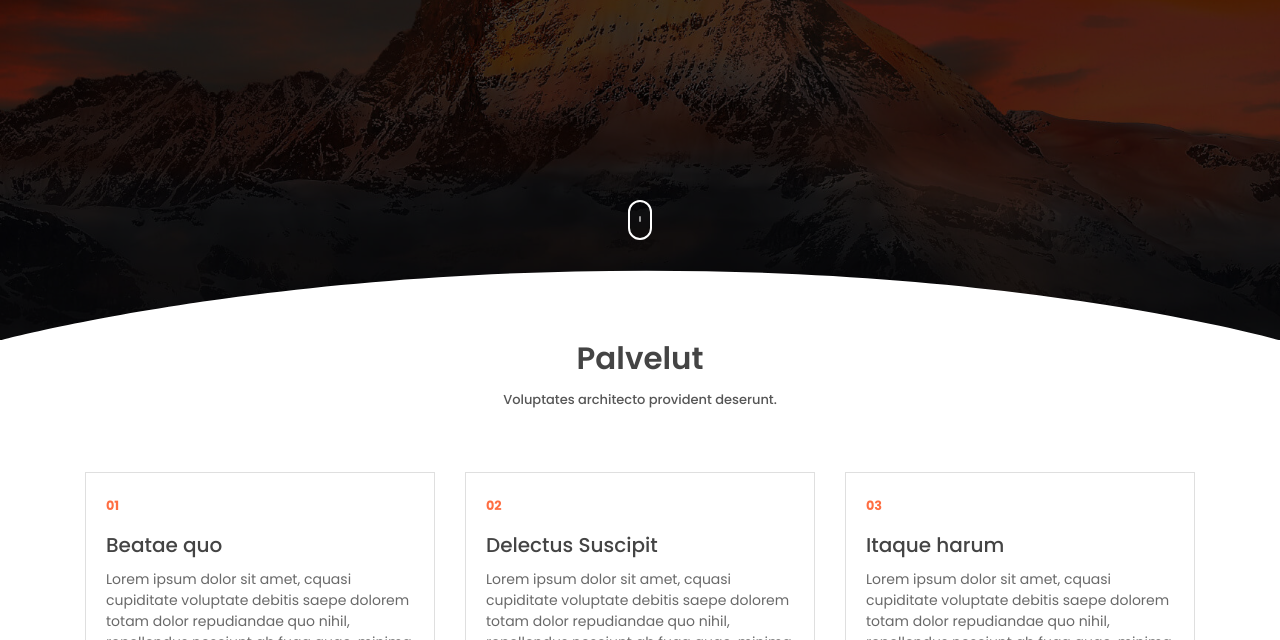
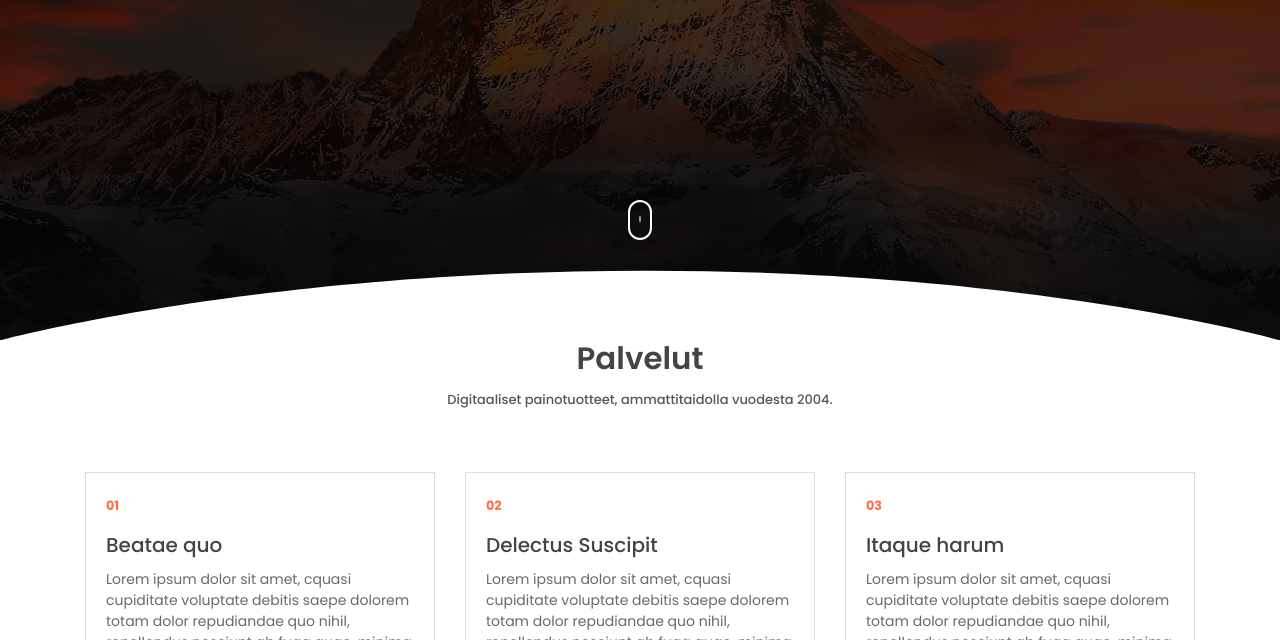
Before and after one commit to NorthJussi/yessies1, a plain HTML site: page public_html/index.html in a window 1280 px wide. Shown: the part 460-1100 px from the top of the page. Drawn offline with Linux system fonts and the light colour scheme.

Commit message:
Update index.html

```diff
--- a/public_html/index.html
+++ b/public_html/index.html
@@ -64,7 +64,7 @@
     <section  id="service" class="section pt-0">
         <div class="container">
             <h6 class="section-title text-center">Palvelut</h6>
-            <h6 class="section-subtitle text-center mb-5 pb-3">Voluptates architecto provident deserunt.</h6>
+            <h6 class="section-subtitle text-center mb-5 pb-3">Digitaaliset painotuotteet, ammattitaidolla vuodesta 2004.</h6>
 
             <div class="row">
                 <div class="col-md-4">
```
